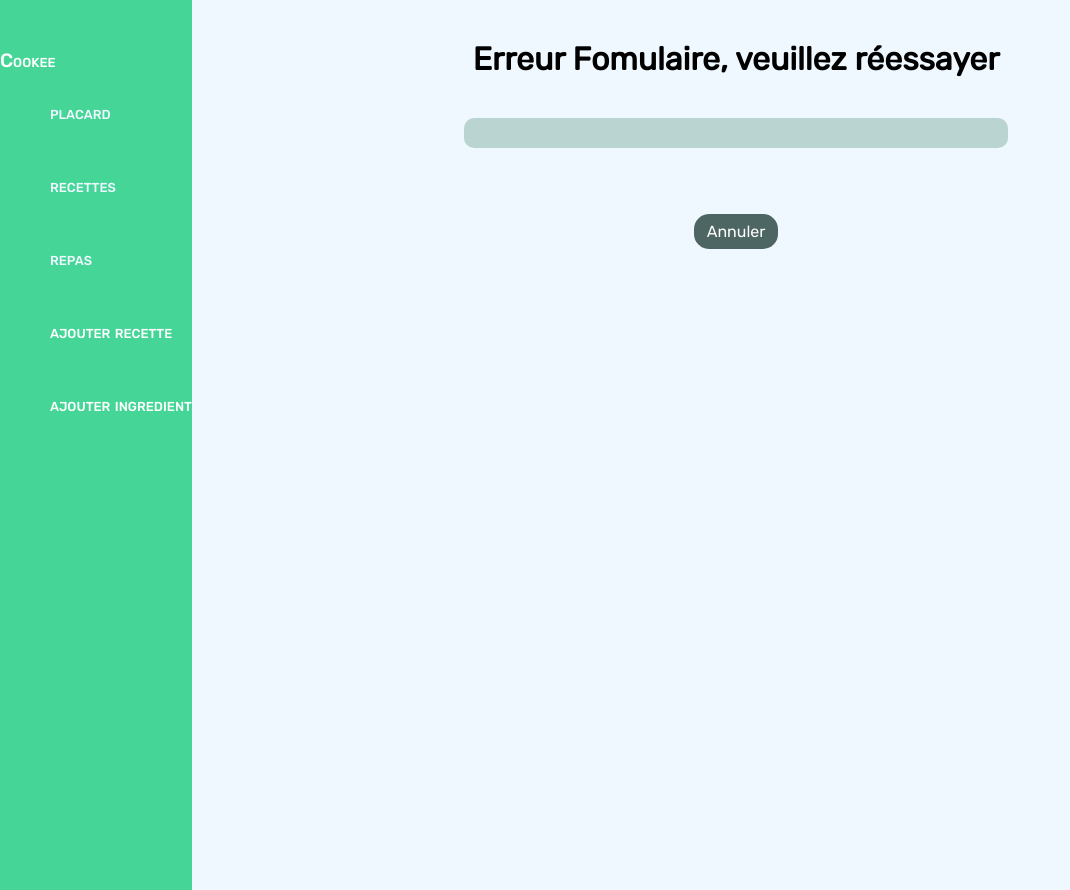
After one commit to Thomas-Zorroche/Cookee, a PHP site: page /validateForm.php in a window 1280 px wide. The commit adds this page. Shown: the whole page, without its empty margins (0-1070 px from the left). Run offline with PHP 8.4, Linux system fonts and the light colour scheme.

Commit message:
[ingrd form] validate ok

```diff
--- a/src/lib/menuBar.php
+++ b/src/lib/menuBar.php
@@ -7,8 +7,8 @@ echo('
     <li>placard</li>
     <li>recettes</li>
     <li>repas</li>
-    <a href="ajoutRecettePage.php"><li>ajouter recette</li></a>
-    <a href="ajoutIngrdPage.php"><li>ajouter ingredient</li></a>
+    <a href="recetteForm.php"><li>ajouter recette</li></a>
+    <a href="ingrdForm.php"><li>ajouter ingredient</li></a>
 </ul>
 </div>
 
--- a/src/script/ajoutIngrd.js
+++ b/src/script/ajoutIngrd.js
@@ -1,12 +1,15 @@
-function validate()
+function ajoutIngrd()
 {
-    var container = document.getElementById("Resume-ingrd-cont");
+    var container = document.getElementById("Resume-form-cont");
     var children = container.children;
 
     // Retrieve name, path and unite of ingredient
     var path = children[0].src.slice(48);
     var name = children[1].textContent;
     var unite = children[2].textContent;
+
+    // Delete useless space and uppercase first letter
+    name = normalizeInputField(name);
 
     // Form Data Creation
     var form = new FormData();
--- /dev/null
+++ b/src/script/ajoutRecette.js
@@ -0,0 +1,4 @@
+function ajoutRecette()
+{
+
+}
--- /dev/null
+++ b/src/validateForm.php
@@ -0,0 +1,71 @@
+<?php
+$typeForm = "";
+if (isset($_POST["Name"]) && isset($_POST["ingrd-path"]) && isset($_POST["unite"]))
+{
+    $typeForm = "ingredient";
+}
+else if (isset($_POST["Name"]) && isset($_POST["Type"]) && isset($_POST["prepa"]) && isset($_POST["four"])
+      && isset($_POST["friteuse"]) && isset($_POST["cuisson"]) && isset($_POST["ingredients-list"]) && isset($_POST["commentaire"]))
+{
+    $typeForm = "recette";
+}
+?>
+
+<html>
+    <head>
+        <meta charset="UTF-8"/>
+        <title> Cookee </title>
+        <link rel="stylesheet" href="../style/main.css"/>
+        <link rel="stylesheet" href="../style/formulaire.css"/>
+    </head>
+
+    <body>
+        <!-- Barre de Menu -->
+        <?php include("lib/menuBar.php"); ?>
+
+        <div id="Main-Window">
+            <!-- Titre de la page -->
+            <?php
+            if ($typeForm == "ingredient") echo("<h1>Valider l'Ingrédient</h1>");
+            else if ($typeForm == "recette") echo("<h1>Valider la Recette</h1>");
+            else echo("<h1>Erreur Fomulaire, veuillez réessayer</h1>");
+            ?>
+
+            <!-- Résumé du formulaire -->
+            <div id="Resume-form-cont">
+                <?php
+                if ($typeForm == "ingredient") { ?>
+                    <img src="https://spoonacular.com/cdn/ingredients_100x100/<?php echo($_POST["ingrd-path"]); ?>">
+                    <p><?php echo($_POST["Name"]); ?></p>
+                    <p><?php echo($_POST["unite"]); ?></p>
+                <?php
+                }
+                if ($typeForm == "recette") { ?>
+
+                <?php
+                }
+                ?>
+            </div>
+
+            <!-- Boutons { Valider, Modifier, Annuler } -->
+            <div id="Btn-validate-cont">
+                <?php
+                if ($typeForm == "ingredient") {
+                    echo('<p class="btn-form" onclick="ajoutIngrd()">Valider</p>');
+                    echo('<a href="ingrdForm.php"><p class="btn-form">Modifier</p></a>');
+                }
+                else if ($typeForm == "recette") {
+                    echo('<p class="btn-form" onclick="ajoutRecette()">Valider</p>');
+                    echo('<a href="recetteForm.php"><p class="btn-form">Modifier</p></a>');
+                }
+                ?>
+                <a href="index.php"><p class="btn-form">Annuler</p></a>
+            </div>
+        </div>
+
+    <script type="text/javascript" src="script/form/textField.js"></script>
+    <script type="text/javascript" src="script/ajoutIngrd.js"></script>
+    <script type="text/javascript" src="script/ajoutRecette.js"></script>
+
+    </body>
+</html>
--- a/style/formulaire.css
+++ b/style/formulaire.css
@@ -235,32 +235,11 @@ input[type="radio"] + label span, input[type="radio"]:checked + label span {
 }
 
 /* -----------------------------------------
- * Popup Validate
+ * Validate Page
  * -----------------------------------------
  */
-#PopupValidateForm {
-    display: none;
-    position: fixed;
-    width : 500px;
-    height: 300px;
-    z-index:13;
-
-    /* Center the popup */
-    left: 50%;
-    margin-left: -250px; /* Half of the width */
-    top : 50%;
-    margin-top: -150px; /* Half of the height */
-
-    border-radius: 10px;
-    display: flex;
-    flex-direction: column;
-    justify-content: center;
-    align-items: center;
-    background-color: var(--greyDark);
-    padding: 15px;
-}
-#Resume-ingrd-cont {
-    width: 100%;
+#Resume-form-cont {
+    width: 50%;
     display: flex;
     justify-content: space-around;
     align-items: center;
@@ -277,14 +256,3 @@ input[type="radio"] + label span, input[type="radio"]:checked + label span {
     justify-content: space-around;
     align-items: center;
 }
-#Shadow-popup{
-    display: block;
-    position: fixed;
-    top: 0%;
-    left: 0%;
-    width: 100%;
-    height: 100%;
-    background-color: black;
-    z-index:12;
-    opacity:0.5;
-}
```
Also changed, not shown: src/ingrdForm.php (renamed from src/ajoutIngrdPage.php, +2 -21 lines), src/recetteForm.php (renamed from src/ajoutRecettePage.php, +4 -4 lines), src/validateRecette.php (deleted, +0 -17 lines), src/validateIngredient.php (deleted).
